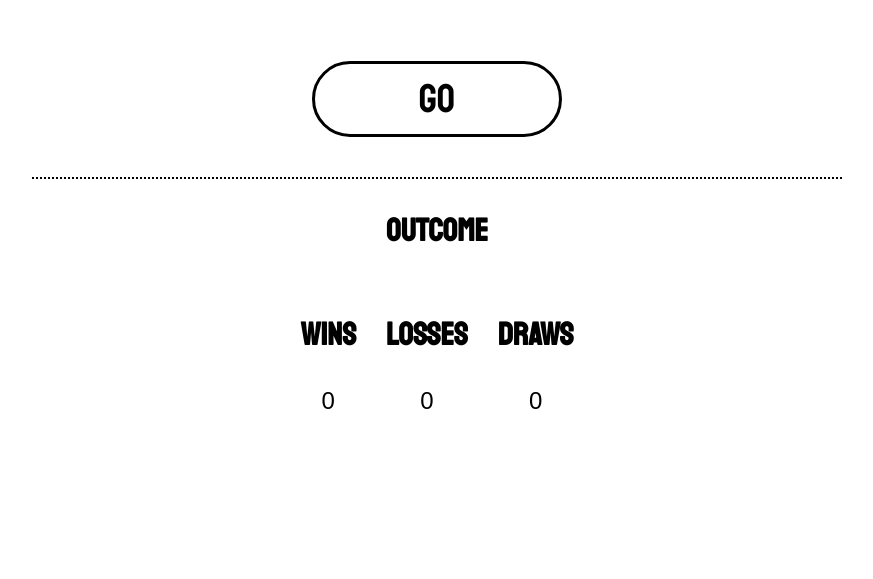
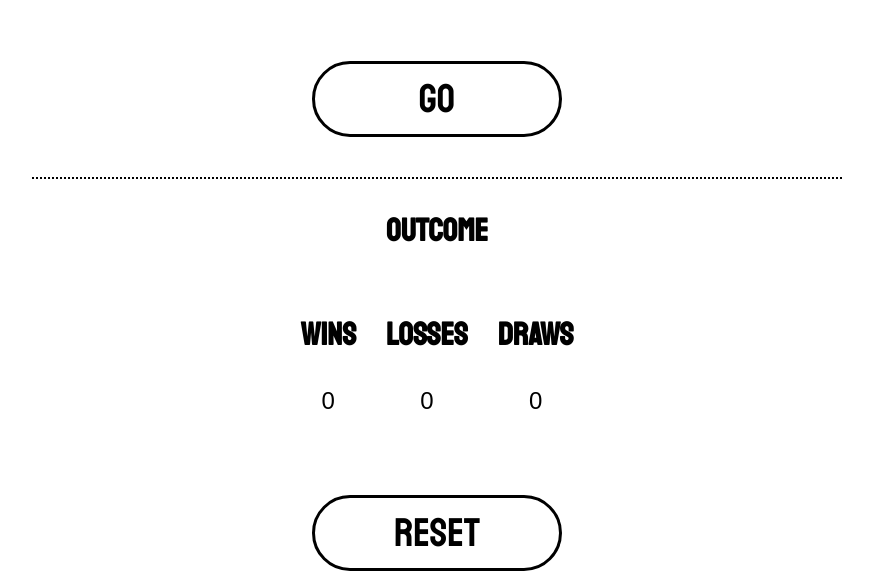
Before and after one commit to diyanamendoza/lab-03-rock-paper-scissors, a plain HTML site: page index.html in a window 1280 px wide. Shown: the part 523-1102 px from the top of the page, without its empty margins (203-1076 px from the left). Before the commit the page ends 946 px from the top, so only its background shows below. Drawn offline with Linux system fonts and the light colour scheme.

Commit message:
Add reset button

```diff
--- a/app.js
+++ b/app.js
@@ -6,6 +6,7 @@ const outcomeDisplay = document.getElementById('outcome');
 const winCount = document.getElementById('wins');
 const lossCount = document.getElementById('losses');
 const drawCount = document.getElementById('draws');
+const resetButton = document.getElementById('reset-button');
 
 // initialize global state
 let wins = 0;
@@ -27,3 +28,7 @@ goButton.addEventListener('click', () => {
   lossCount.textContent = losses;
   drawCount.textContent = draws;
 })
+
+resetButton.addEventListener('click', () => {
+  window.location.reload();
+})
--- a/index.html
+++ b/index.html
@@ -59,6 +59,9 @@
                 <div id="draws">0</div>
             </div>
         </section>
+        <section class="reset">
+        <button id="reset-button">Reset</button>
+        </section>
     </main>
     <script type="module" src="./app.js"></script>
 </body>
--- a/style.css
+++ b/style.css
@@ -120,3 +120,10 @@ button:hover {
     justify-content: center;
     align-items: center;
 }
+
+.reset {
+    display: flex;
+    flex-direction: column;
+    justify-content: center;
+    align-items: center;
+}
```
